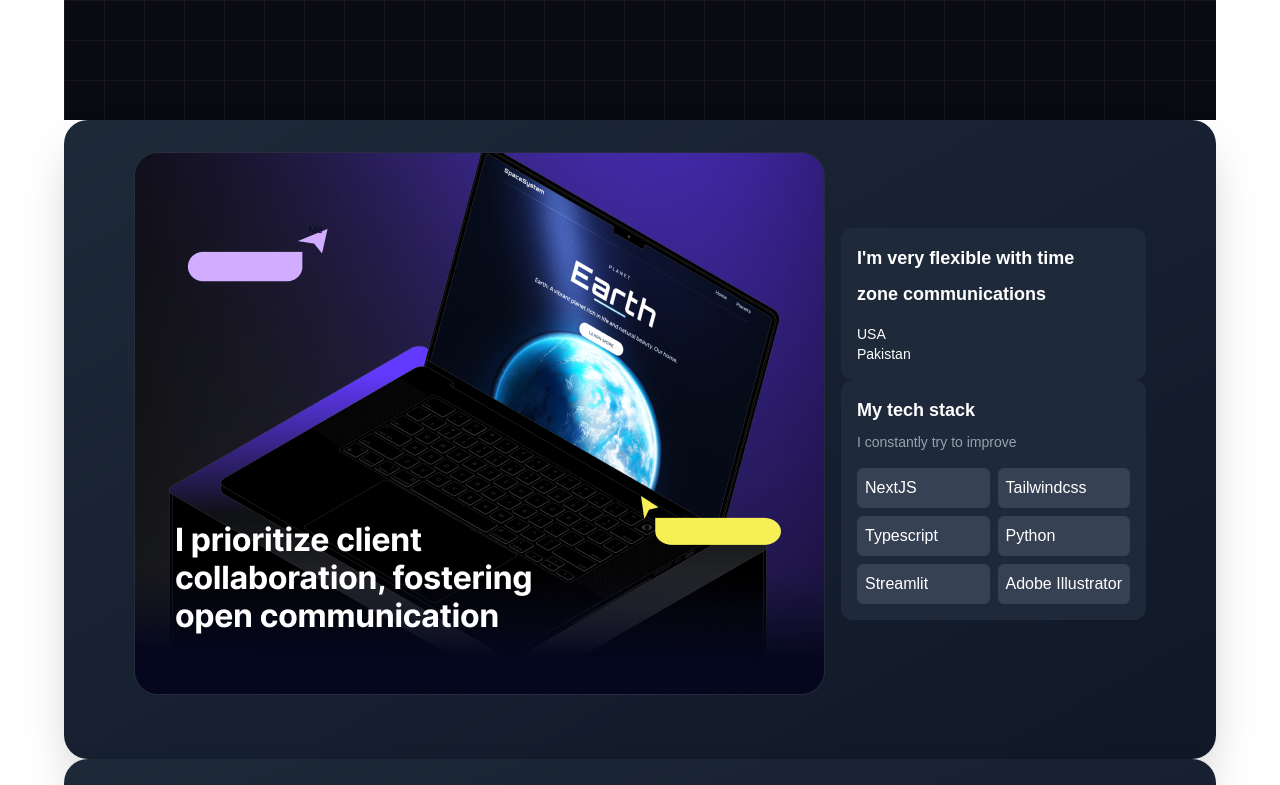
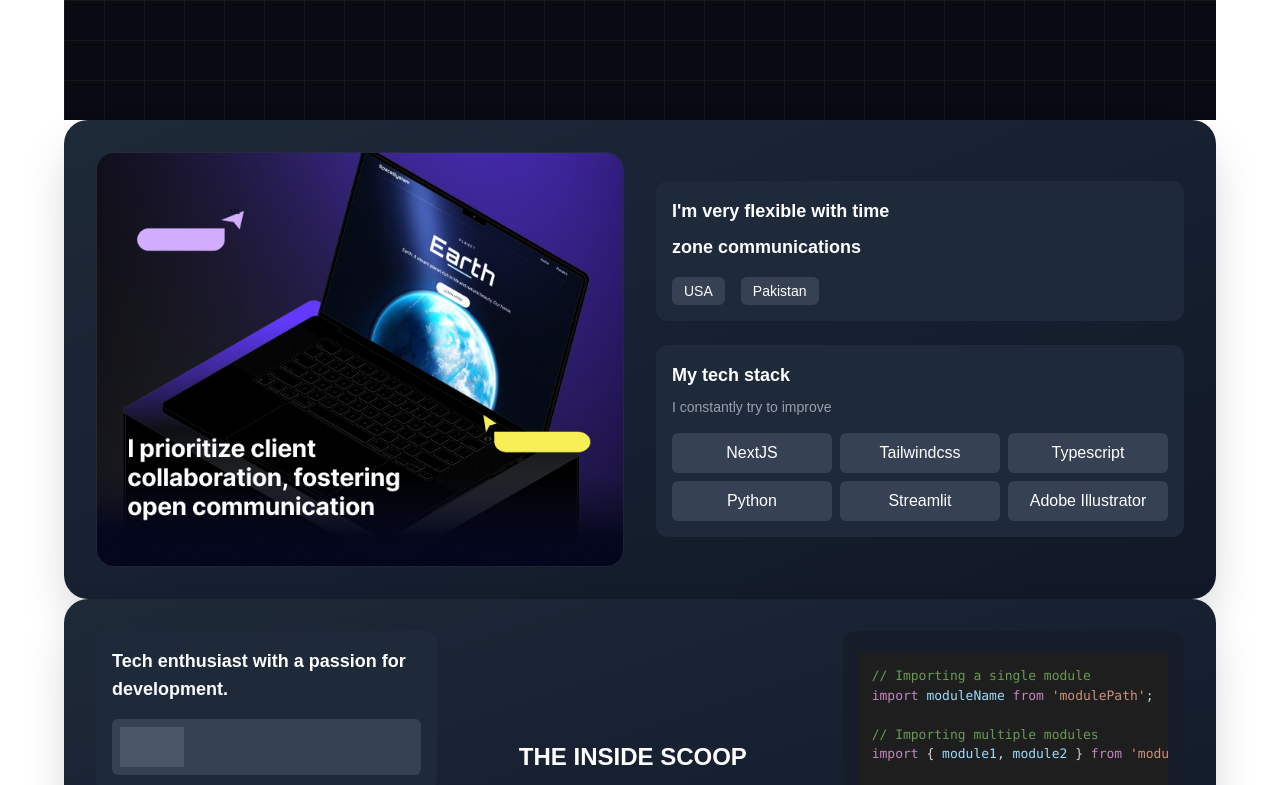
Before and after one commit to munibaweb123/portfolio, a Next.js app: page / in a window 1280 px wide. Shown: the part 680-1465 px from the top of the page. Built offline with nearby package versions, Linux system fonts and the light colour scheme.

Commit message:
more improvement

```diff
--- a/package.json
+++ b/package.json
@@ -15,6 +15,7 @@
     "next": "^15.2.4",
     "react": "^19.1.0",
     "react-dom": "^19.1.0",
+    "react-icons": "^5.5.0",
     "react-syntax-highlighter": "^15.6.1",
     "tailwind-merge": "^3.0.2"
   },
--- a/src/app/components/DeveloperCard.tsx
+++ b/src/app/components/DeveloperCard.tsx
@@ -1,41 +1,59 @@
-// components/DeveloperCard.tsx
-
-import React from 'react';
-import Image from 'next/image';
+import React from "react";
+import Image from "next/image";
 
 const DeveloperCard: React.FC = () => {
   return (
-    <div className="relative flex items-center justify-center gap-4 w-full max-w-6xl mx-auto p-8 rounded-3xl bg-gradient-to-br from-gray-800 to-gray-900 shadow-2xl text-white font-sans">
+    <div className="relative flex flex-col md:flex-row items-center justify-center gap-8 w-full max-w-6xl mx-auto p-6 sm:p-8 rounded-3xl bg-gradient-to-br from-gray-800 to-gray-900 shadow-2xl text-white font-sans">
       {/* Laptop Section */}
-      <div className="relative mb-8">
-        <Image src="/box.png" alt="Laptop" width={500} height={500} className="w-full rounded-2xl" />
-
-
+      <div className="relative w-full md:w-1/2 mb-6 md:mb-0">
+        <Image
+          src="/box.png"
+          alt="Laptop"
+          width={500}
+          height={500}
+          className="w-full rounded-2xl"
+        />
       </div>
 
-      {/* Time Zone Section */}
-      <div className="flex-col items-center justify-center gap-4 mb-8">
-        <div className="bg-gray-800 p-4 rounded-xl">
-          <p className="text-lg font-semibold mb-2">I&apos;m very flexible with time</p>
-          <p className="text-lg font-semibold">zone communications</p>
-          <div className="mt-4">
-            <p className="text-sm">USA</p>
-
-            <p className="text-sm">Pakistan</p>
+      {/* Time Zone and Tech Stack Section */}
+      <div className="flex flex-col items-center md:items-start justify-center gap-6 w-full md:w-1/2">
+        {/* Time Zone Section */}
+        <div className="bg-gray-800 p-4 rounded-xl w-full">
+          <p className="text-lg font-semibold mb-2 text-center md:text-left">
+            I&apos;m very flexible with time
+          </p>
+          <p className="text-lg font-semibold text-center md:text-left">
+            zone communications
+          </p>
+          <div className="mt-4 flex justify-center md:justify-start gap-4">
+            <p className="text-sm bg-gray-700 px-3 py-1 rounded-md">USA</p>
+            <p className="text-sm bg-gray-700 px-3 py-1 rounded-md">Pakistan</p>
           </div>
         </div>
 
         {/* Tech Stack Section */}
-        <div className="bg-gray-800 p-4 rounded-xl">
-          <p className="text-lg font-semibold mb-2">My tech stack</p>
-          <p className="text-sm text-gray-400 mb-4">I constantly try to improve</p>
-          <div className="grid grid-cols-2 gap-2">
-            <div className="bg-gray-700 p-2 rounded-md">NextJS</div>
-            <div className="bg-gray-700 p-2 rounded-md">Tailwindcss</div>
-            <div className="bg-gray-700 p-2 rounded-md">Typescript</div>
-            <div className="bg-gray-700 p-2 rounded-md">Python</div>
-            <div className="bg-gray-700 p-2 rounded-md">Streamlit</div>
-            <div className="bg-gray-700 p-2 rounded-md">Adobe Illustrator</div>
+        <div className="bg-gray-800 p-4 rounded-xl w-full">
+          <p className="text-lg font-semibold mb-2 text-center md:text-left">
+            My tech stack
+          </p>
+          <p className="text-sm text-gray-400 mb-4 text-center md:text-left">
+            I constantly try to improve
+          </p>
+          <div className="grid grid-cols-2 sm:grid-cols-3 gap-2">
+            <div className="bg-gray-700 p-2 rounded-md text-center">NextJS</div>
+            <div className="bg-gray-700 p-2 rounded-md text-center">
+              Tailwindcss
+            </div>
+            <div className="bg-gray-700 p-2 rounded-md text-center">
+              Typescript
+            </div>
+            <div className="bg-gray-700 p-2 rounded-md text-center">Python</div>
+            <div className="bg-gray-700 p-2 rounded-md text-center">
+              Streamlit
+            </div>
+            <div className="bg-gray-700 p-2 rounded-md text-center">
+              Adobe Illustrator
+            </div>
           </div>
         </div>
       </div>
--- a/src/app/components/Experience.tsx
+++ b/src/app/components/Experience.tsx
@@ -1,26 +1,18 @@
 import Image from "next/image";
+import { FaPaintBrush, FaChalkboard } from "react-icons/fa";
 
 const experiences = [
   {
     title: "Graphic Designer",
     description: "Worked on various design projects, including branding and marketing materials.",
-    icon: "/frontend-intern.svg", // Replace with actual image path
+    icon: <FaPaintBrush size={50}/>, // Replace with actual image path
   },
   {
-    title: "Mobile App Dev - JSM Tech",
-    description: "Designed and developed mobile app for both iOS & Android platforms using React Native.",
-    icon: "/mobile-app.svg", // Replace with actual image path
+    title: "Teaching",
+    description: "Teach matric class specially maths and computer science",
+    icon: <FaChalkboard size={50}/>, // Replace with actual image path
   },
-  {
-    title: "Freelance App Dev Project",
-    description: "Led the dev of a mobile app for a client, from initial concept to deployment on app stores.",
-    icon: "/freelance-app.svg", // Replace with actual image path
-  },
-  {
-    title: "Lead Frontend Developer",
-    description: "Developed and maintained user-facing features using modern frontend technologies.",
-    icon: "/lead-frontend.svg", // Replace with actual image path
-  },
+
 ];
 
 export default function WorkExperience() {
@@ -36,12 +28,9 @@ export default function WorkExperience() {
               key={index}
               className="bg-gray-800 rounded-2xl p-6 shadow-lg flex items-center gap-4"
             >
-              <Image
-                src={experience.icon}
-                alt={experience.title}
-                width={50}
-                height={50}
-              />
+              <div className="text-purple-400">
+                {experience.icon}
+              </div>
               <div>
                 <p className="font-semibold text-lg">{experience.title}</p>
                 <p className="text-gray-400 text-sm">{experience.description}</p>
--- a/src/app/components/Testimonial.tsx
+++ b/src/app/components/Testimonial.tsx
@@ -1,12 +1,21 @@
 import Image from "next/image";
+import { FaUserCircle } from "react-icons/fa";
 
 const testimonials = [
   {
-    name: "Beesters switch",
+    name: "Beesters Switch",
     position: "Director of AlphaStream Technologies",
-    image: "/profile.jpg", // Replace with the actual image path
-    feedback:
-      "Always come through and easy to work with.",
+    feedback: "Always come through and easy to work with.",
+  },
+  {
+    name: "Jane Doe",
+    position: "CEO of TechWave",
+    feedback: "Highly professional and delivers on time. Great experience!",
+  },
+  {
+    name: "John Smith",
+    position: "Manager at InnovateX",
+    feedback: "Exceptional work and attention to detail. Highly recommended!",
   },
 ];
 
@@ -25,21 +34,16 @@ export default function Testimonials() {
         <h2 className="text-3xl font-bold mb-6">
           Kind words from <span className="text-purple-400">satisfied clients</span>
         </h2>
-        <div className="flex justify-center gap-4 overflow-x-auto py-6">
+        {/* Testimonials Section */}
+        <div className="grid grid-cols-1 sm:grid-cols-2 lg:grid-cols-3 gap-6 py-6">
           {testimonials.map((testimonial, index) => (
             <div
               key={index}
-              className="bg-gray-800 rounded-2xl p-6 shadow-lg w-96 flex-shrink-0"
+              className="bg-gray-800 rounded-2xl p-6 shadow-lg flex flex-col items-center"
             >
               <p className="text-gray-300 mb-4">{testimonial.feedback}</p>
               <div className="flex items-center gap-3">
-                <Image
-                  src={testimonial.image}
-                  alt={testimonial.name}
-                  width={40}
-                  height={40}
-                  className="rounded-full border border-gray-600"
-                />
+                <FaUserCircle size={50} className="text-gray-600" />
                 <div>
                   <p className="font-semibold">{testimonial.name}</p>
                   <p className="text-gray-400 text-sm">{testimonial.position}</p>
@@ -48,6 +52,7 @@ export default function Testimonials() {
             </div>
           ))}
         </div>
+        {/* Brands Section */}
         <div className="flex justify-center items-center gap-6 mt-8 flex-wrap">
           {brands.map((brand, index) => (
             <Image
```
Also changed, not shown: 1 other file (tests, documents, lock files or other folders).
